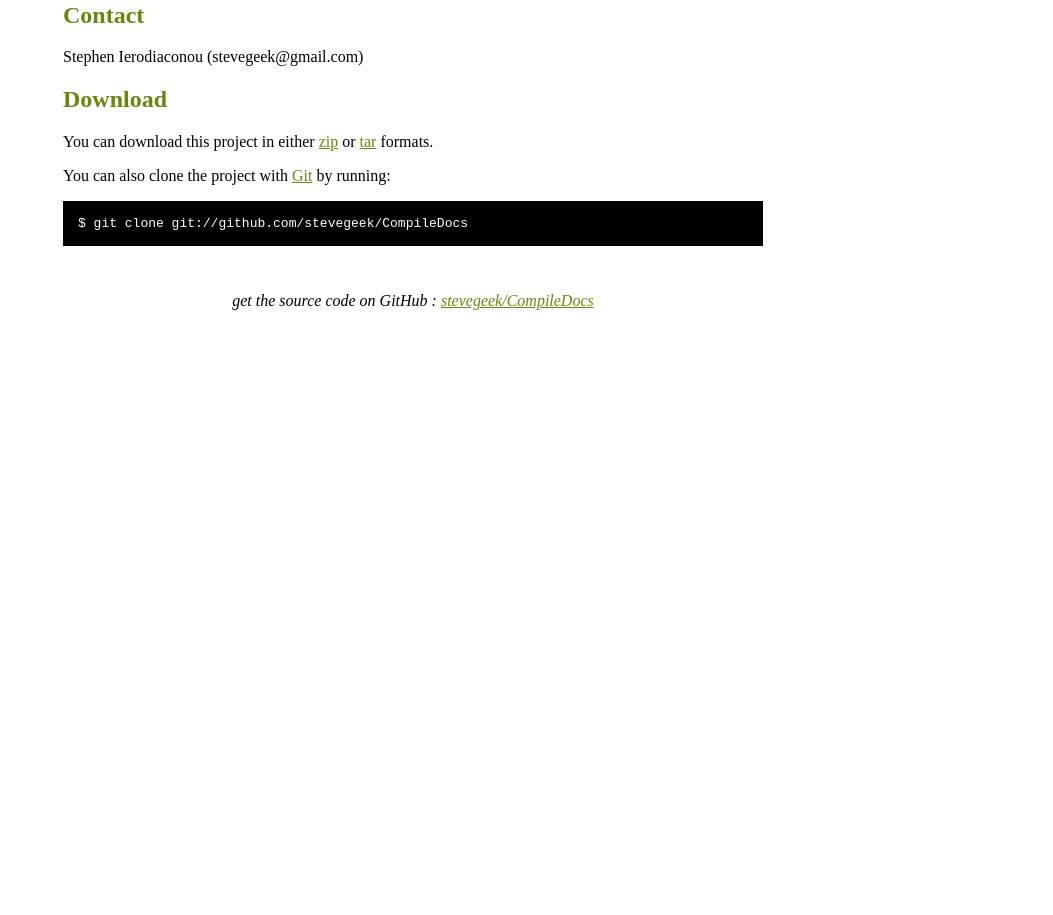
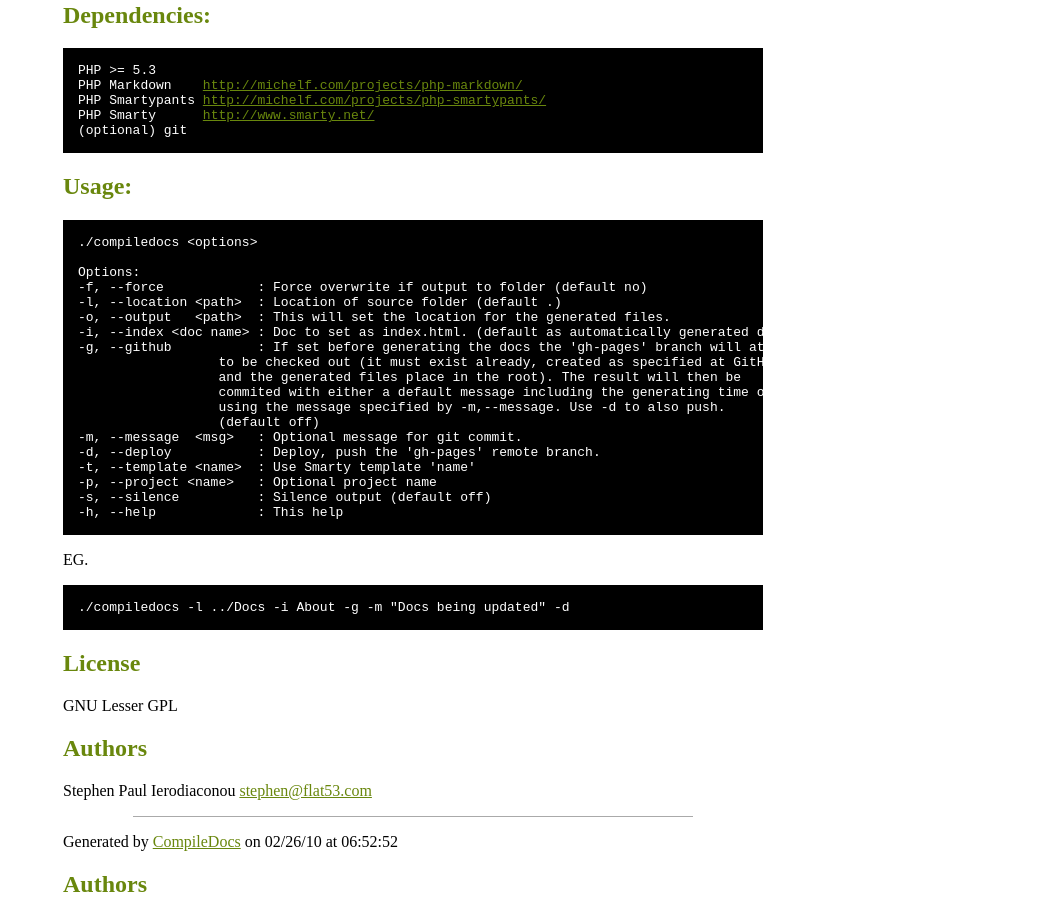
Before and after one commit to EnochLutherhIu4/CompileDocs, a plain HTML site: page index.html in a window 1280 px wide. Shown: the part 316-1231 px from the top of the page, without its empty margins (227-1280 px from the left). Before the commit the page ends 800 px from the top, so only its background shows below. Drawn offline with Linux system fonts and the light colour scheme.

Commit message:
Updated gh-pages

```diff
--- a/index.html
+++ b/index.html
@@ -50,8 +50,63 @@
 
     <div class="description">
       Create HTML pages from Markdown text documents and then automatically commit them to your git repo under the gh-pages branch ready for GitHub!
+    </div>
 
-<b>Come back soon for more!</b>
+
+<h2>CompileDocs</h2>
+
+<p>Create HTML pages from Markdown text documents and then commit them to
+your git repo under the gh-pages branch ready for GitHub!
+Page theme with Smarty.</p>
+
+<h2>Dependencies:</h2>
+<pre><code>PHP >= 5.3
+PHP Markdown    <a href="http://michelf.com/projects/php-markdown/">http://michelf.com/projects/php-markdown/</a>
+PHP Smartypants <a href="http://michelf.com/projects/php-smartypants/">http://michelf.com/projects/php-smartypants/</a>
+PHP Smarty      <a href="http://www.smarty.net/">http://www.smarty.net/</a>
+(optional) git
+</code></pre>
+
+<h2>Usage:</h2>
+
+<pre><code>./compiledocs &lt;options&gt;
+
+Options:
+-f, --force            : Force overwrite if output to folder (default no)
+-l, --location &lt;path&gt;  : Location of source folder (default .)
+-o, --output   &lt;path&gt;  : This will set the location for the generated files.
+-i, --index &lt;doc name&gt; : Doc to set as index.html. (default as automatically generated docs index)
+-g, --github           : If set before generating the docs the 'gh-pages' branch will attempt
+                  to be checked out (it must exist already, created as specified at GitHub)
+                  and the generated files place in the root). The result will then be
+                  commited with either a default message including the generating time or
+                  using the message specified by -m,--message. Use -d to also push.
+                  (default off)
+-m, --message  &lt;msg&gt;   : Optional message for git commit.
+-d, --deploy           : Deploy, push the 'gh-pages' remote branch.
+-t, --template &lt;name&gt;  : Use Smarty template 'name'
+-p, --project &lt;name&gt;   : Optional project name
+-s, --silence          : Silence output (default off)
+-h, --help             : This help
+</code></pre>
+
+<p>EG.</p>
+
+<pre><code>./compiledocs -l ../Docs -i About -g -m "Docs being updated" -d
+</code></pre>
+
+<h2>License</h2>
+
+<p>GNU Lesser GPL</p>
+
+<h2>Authors</h2>
+
+<p>Stephen Paul Ierodiaconou <a href="&#x6d;&#97;i&#x6c;&#116;o&#x3a;&#115;&#116;&#x65;&#112;&#104;&#x65;&#110;&#64;&#x66;&#x6c;&#97;&#x74;&#x35;&#51;&#x2e;&#x63;&#111;&#x6d;">&#115;&#116;&#x65;&#112;&#104;&#x65;&#110;&#64;&#x66;&#x6c;&#97;&#x74;&#x35;&#51;&#x2e;&#x63;&#111;&#x6d;</a></p>
+
+
+    <div>
+    <hr>
+    <p>Generated by <a href="http://stevegeek.github.com/CompileDocs">CompileDocs</a> on 02/26/10 at 06:52:52</p>
     </div>
 
     <h2>Authors</h2>
```
